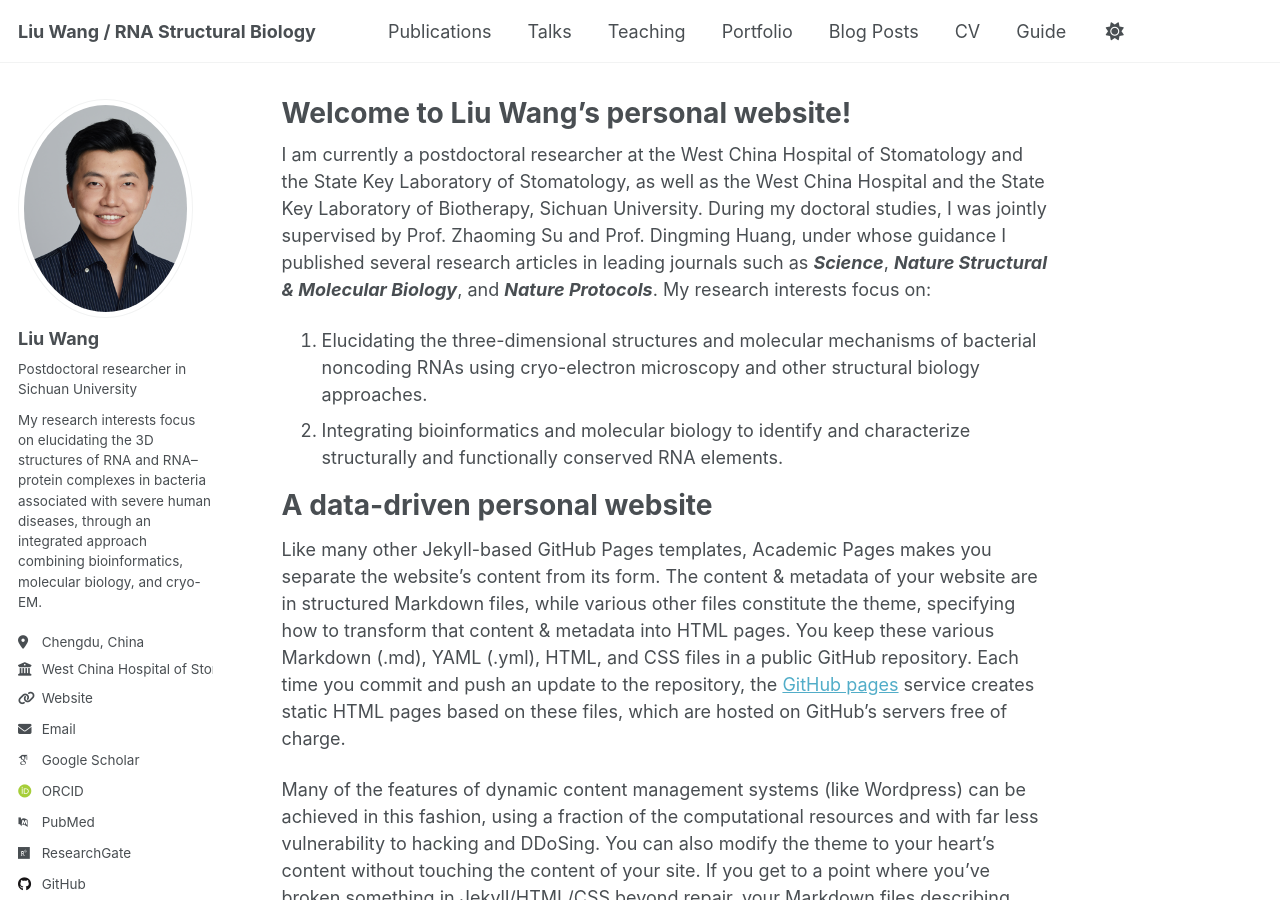
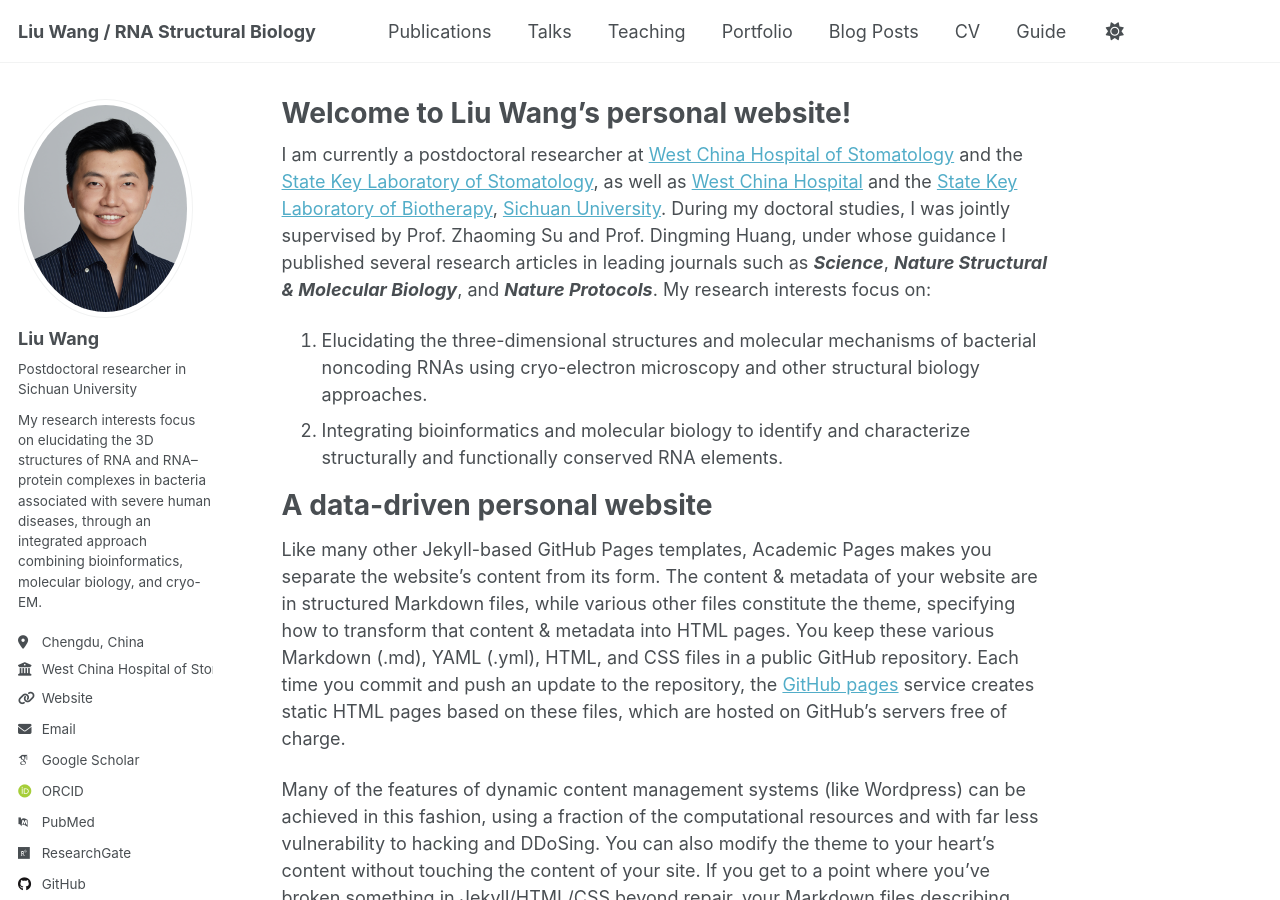
Before and after one commit to liuwang-RNA/Guihub_CV, a Jekyll site: the page built from _pages/about.md, in a window 1280 px wide and 900 px high. Built offline with Jekyll 4.4.1, drawn with Linux system fonts in a browser that asks for light colours; some web fonts are replaced; a script that is not in the unit is left out.

Commit message:
Update about.md

```diff
--- a/_pages/about.md
+++ b/_pages/about.md
@@ -7,7 +7,12 @@ redirect_from:
   - /about.html
 ---
 
-I am currently a postdoctoral researcher at the West China Hospital of Stomatology and the State Key Laboratory of Stomatology, as well as the West China Hospital and the State Key Laboratory of Biotherapy, Sichuan University. During my doctoral studies, I was jointly supervised by Prof. Zhaoming Su and Prof. Dingming Huang, under whose guidance I published several research articles in leading journals such as <strong><em>Science</em></strong>, <strong><em>Nature Structural & Molecular Biology</em></strong>, and <strong><em>Nature Protocols</em></strong>. My research interests focus on:
+I am currently a postdoctoral researcher at <a href="https://www.hxkq.org/" target="_blank">West China Hospital of Stomatology</a> and the
+<a href="http://www.sklod.org/" target="_blank">State Key Laboratory of Stomatology</a>, as well as
+<a href="https://www.wchscu.cn/Home.html" target="_blank">West China Hospital</a> and the
+<a href="https://sklb.scu.edu.cn/" target="_blank">State Key Laboratory of Biotherapy</a>,
+<a href="https://www.scu.edu.cn/" target="_blank">Sichuan University</a>.
+During my doctoral studies, I was jointly supervised by Prof. Zhaoming Su and Prof. Dingming Huang, under whose guidance I published several research articles in leading journals such as <strong><em>Science</em></strong>, <strong><em>Nature Structural & Molecular Biology</em></strong>, and <strong><em>Nature Protocols</em></strong>. My research interests focus on:
 1. Elucidating the three-dimensional structures and molecular mechanisms of bacterial noncoding RNAs using cryo-electron microscopy and other structural biology approaches.
 2. Integrating bioinformatics and molecular biology to identify and characterize structurally and functionally conserved RNA elements.
 
```
